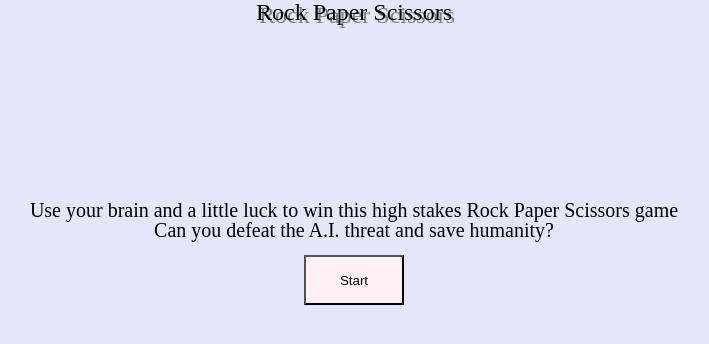
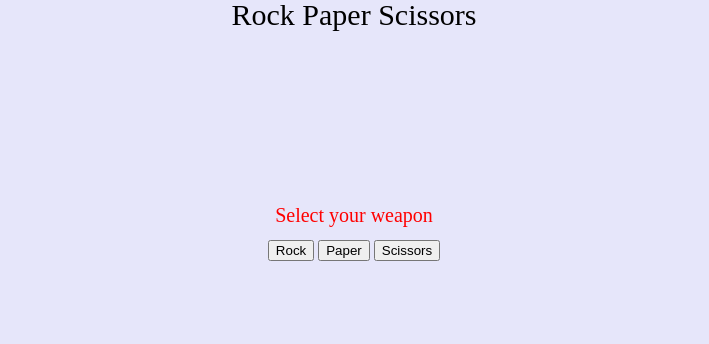
Before and after one commit to tmullin6/RockPaperScissors, a plain HTML site: page index.html in a window 1280 px wide. Both pictures are taken after a click on the button "Start". Shown: the whole page, without its empty margins (286-995 px from the left). Drawn offline with Linux system fonts and the light colour scheme.

Commit message:
Finished start screen logic

```diff
--- a/index.html
+++ b/index.html
@@ -11,7 +11,7 @@
 <main>
     <body>
 
-        <div id="titlescreen">
+        <div class="game-area">
             <p id="title">Rock Paper Scissors</p>
             <p id ="description">
                 Use your brain and a little luck to win this high stakes Rock Paper Scissors game<br>
@@ -19,6 +19,11 @@
 
             </p>
             <button id="start">Start</button>
+            <div class="player-moves" id="moves">
+                <button id="rock">Rock</button>
+                <button id="paper">Paper</button>
+                <button id=scissors>Scissors</button>
+            </div>
         </div>
 
     </body>
--- a/newgame.js
+++ b/newgame.js
@@ -1,8 +1,19 @@
 const title=document.querySelector("#title");
 const start=document.querySelector("#start");
 const desc = document.querySelector("#description");
+const gamearea = document.querySelector(".game-area");
+const moves= document.querySelector("#moves");
 
-start.addEventListener ('click', () => {
-    title.setAttribute('style', "margin-top: 0px; font-size: 24px;");
+startGame();
 
-})
+
+function startGame() {
+    start.addEventListener ('click', () => {
+        title.setAttribute('style', "margin-top: 0px; font-size: 30px; text-shadow: none;");
+        desc.textContent="Select your weapon"
+        desc.setAttribute("style", "margin-top: 5px; color: red; font-size: 20px;")
+        gamearea.removeChild(start);
+        moves.classList.toggle("player-moves");
+
+    });
+}
--- a/style.css
+++ b/style.css
@@ -3,7 +3,7 @@ body {
 
 }
 
-#titlescreen {
+.game-area {
     text-align: center;
 }
 
@@ -34,3 +34,8 @@ body {
     color:blue;
     border-width: 4px;
 }
+
+.player-moves {
+    position: absolute;
+    right: -1000px;
+}
```
